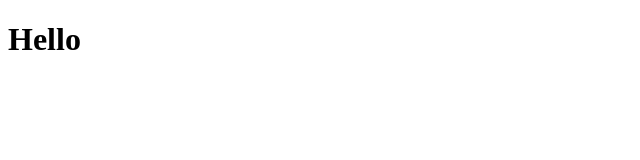
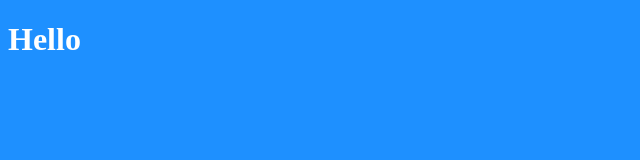
Before and after one commit to greg2501/WDI-project-1, a plain HTML site: page index.html in a window 1280 px wide. Shown: the whole page, without its empty margins (0-640 px from the left). Drawn offline with Linux system fonts and the light colour scheme.

Commit message:
main files

```diff
--- a/index.html
+++ b/index.html
@@ -2,6 +2,10 @@
 <html lang="en" dir="ltr">
   <head>
     <meta charset="utf-8">
+    <link rel="stylesheet" href="./styles/style.css">
+    <script type="text/javascript" src="./scripts/main.js">
+
+    </script>
     <title></title>
   </head>
   <body>
--- /dev/null
+++ b/scripts/main.js
@@ -0,0 +1 @@
+console.log('hello')
--- /dev/null
+++ b/styles/style.css
@@ -0,0 +1,7 @@
+body {
+  background: dodgerblue;
+}
+
+h1 {
+  color: white;
+}
```
